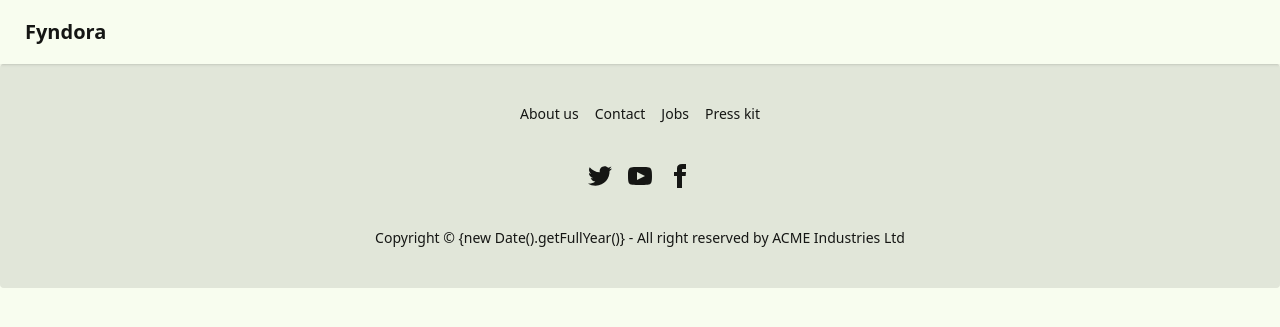
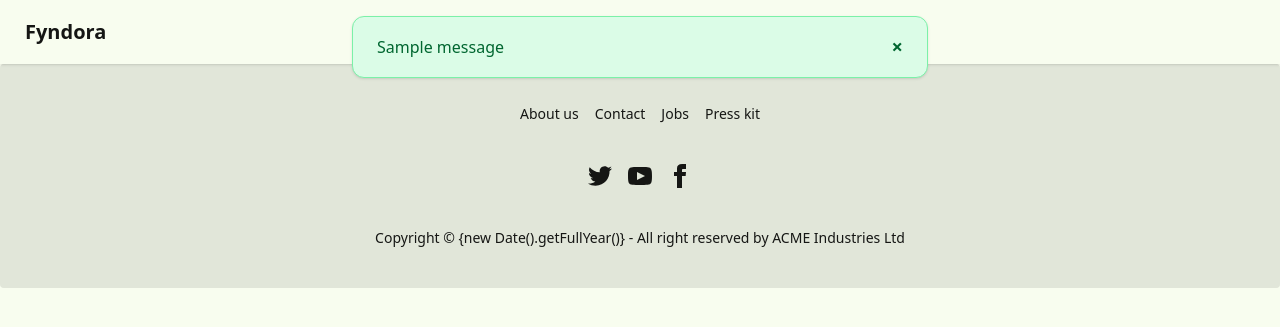
Before and after one commit to Burmese-AI/Fyndora, a Django app: template templates/base.html in a window 1280 px wide. Shown: the top 327 px of the page. Run offline with Django 3.2, Linux system fonts and the light colour scheme; the template is opened without the code that fills it, so the values that code supplies are empty; tables that the repository leaves empty hold one stand-in row (values such as "Sample post"); one stand-in notice (Sample message) is shown; style sheets or scripts are compiled from the project's sources.

Commit message:
Integrate Alpine.js for enhanced message display in base.html; add dynamic alert functionality for success, error, and warning messages with transition effects.

```diff
--- a/templates/base.html
+++ b/templates/base.html
@@ -6,9 +6,35 @@
     <meta name="viewport" content="width=device-width, initial-scale=1.0" />
     <link rel="stylesheet" href="{% static 'css/output.css' %}">
     <script src="{% static 'js/htmx.js' %}"></script>
+    <script src="https://cdn.jsdelivr.net/npm/alpinejs@3.x.x/dist/cdn.min.js" defer></script>
   </head>
   <body>
    {% include 'includes/nav_bar.html' %}
+   {% if messages %}
+     <div class="fixed top-4 left-1/2 transform -translate-x-1/2 z-50 w-full max-w-xl">
+       {% for message in messages %}
+         <div
+           x-data="{ show: true }"
+           x-show="show"
+           x-transition
+           class="flex items-center justify-between gap-4 relative px-6 py-4 mb-4 rounded-xl shadow
+             {% if 'success' in message.tags %}bg-green-100 text-green-800 border border-green-300
+             {% elif 'error' in message.tags %}bg-red-100 text-red-800 border border-red-300
+             {% elif 'warning' in message.tags %}bg-yellow-100 text-yellow-800 border border-yellow-300
+             {% else %}bg-blue-100 text-blue-800 border border-blue-300
+             {% endif %}"
+           role="alert"
+         >
+           <span>{{ message }}</span>
+           <button
+             @click="show = false"
+             class="text-xl font-bold text-inherit hover:text-black focus:outline-none"
+             aria-label="Close"
+           >&times;</button>
+         </div>
+       {% endfor %}
+     </div>
+   {% endif %}
    {% block content %}
    {% endblock %}
    {% include 'includes/footer.html' %}
```
